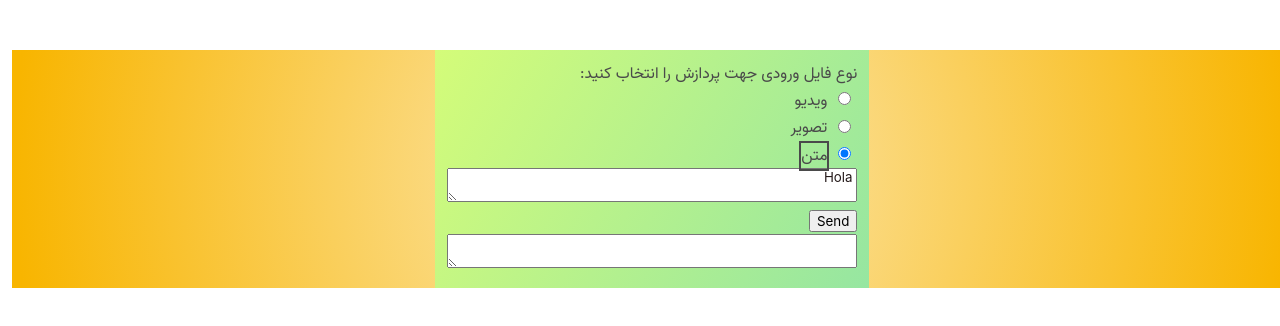
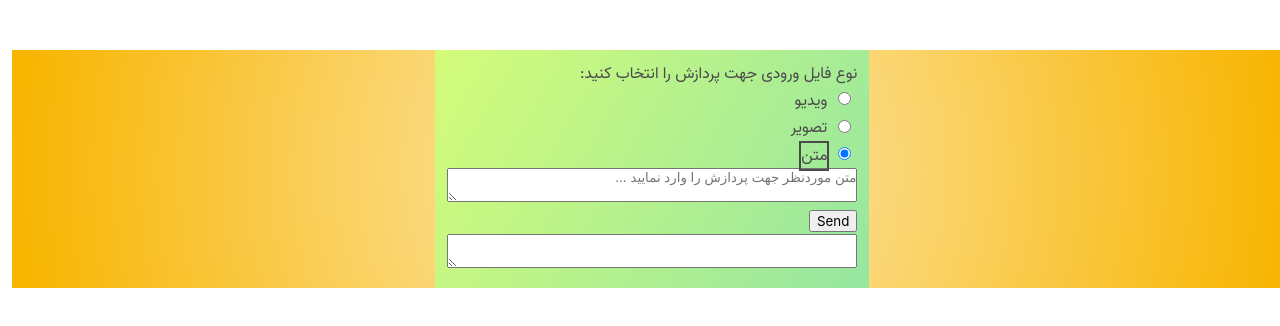
Before and after one commit to aliaminibagh/fastapi-detection-service, a plain HTML site: page ui/index.html in a window 1280 px wide. Both pictures are taken after a click on the radio button "متن". Drawn offline with nearby package versions, Linux system fonts and the light colour scheme; files whose address does not match are found by name.

Commit message:
version 4.2

```diff
--- a/ui/index.html
+++ b/ui/index.html
@@ -60,7 +60,7 @@
         <div id="textRow" class="row" style="display: none">
           <div class="row">
             <form id="text_form" name="text_form">
-              <textarea name="text" id="text" style="width: 100%;"> Hola </textarea>
+              <textarea name="text" id="text" style="width: 100%;" placeholder="متن موردنظر جهت پردازش را وارد نمایید ..."></textarea>
             </form>
 
             <button id="post_to_text_api">
```
